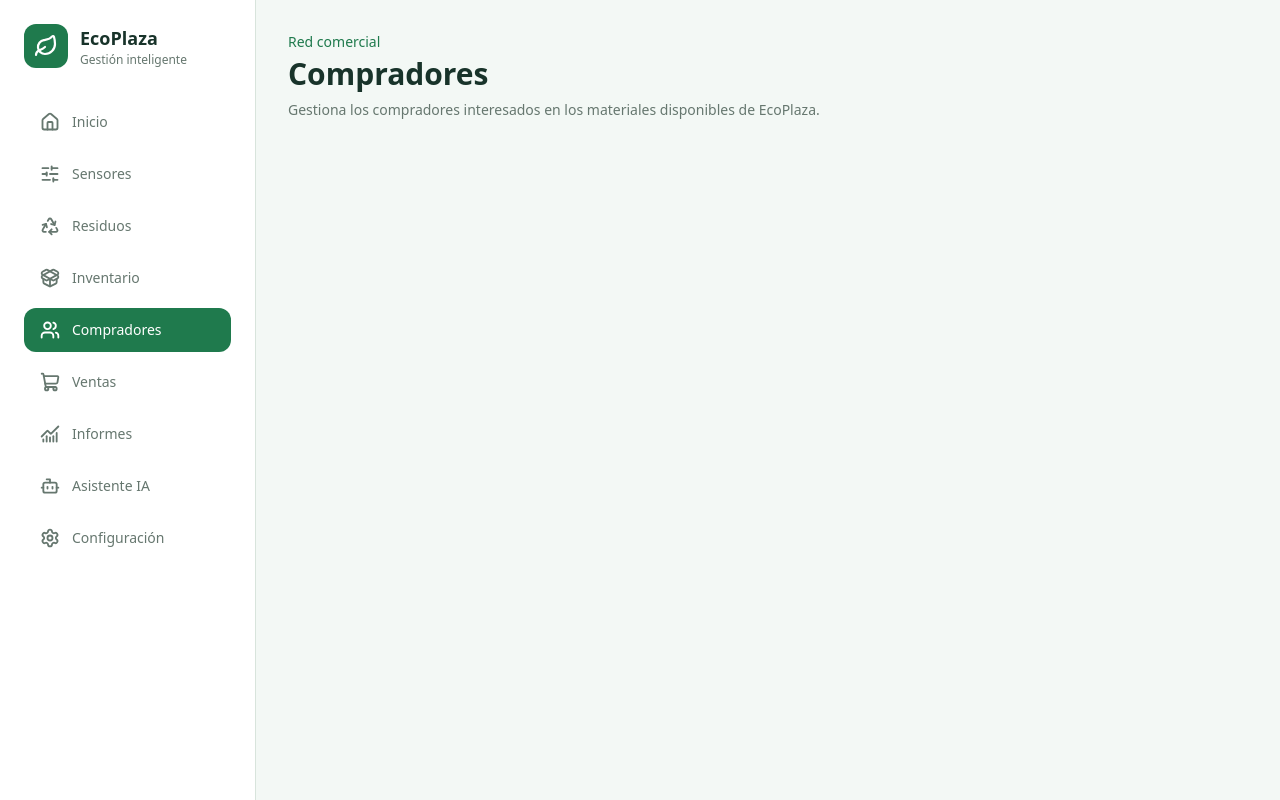
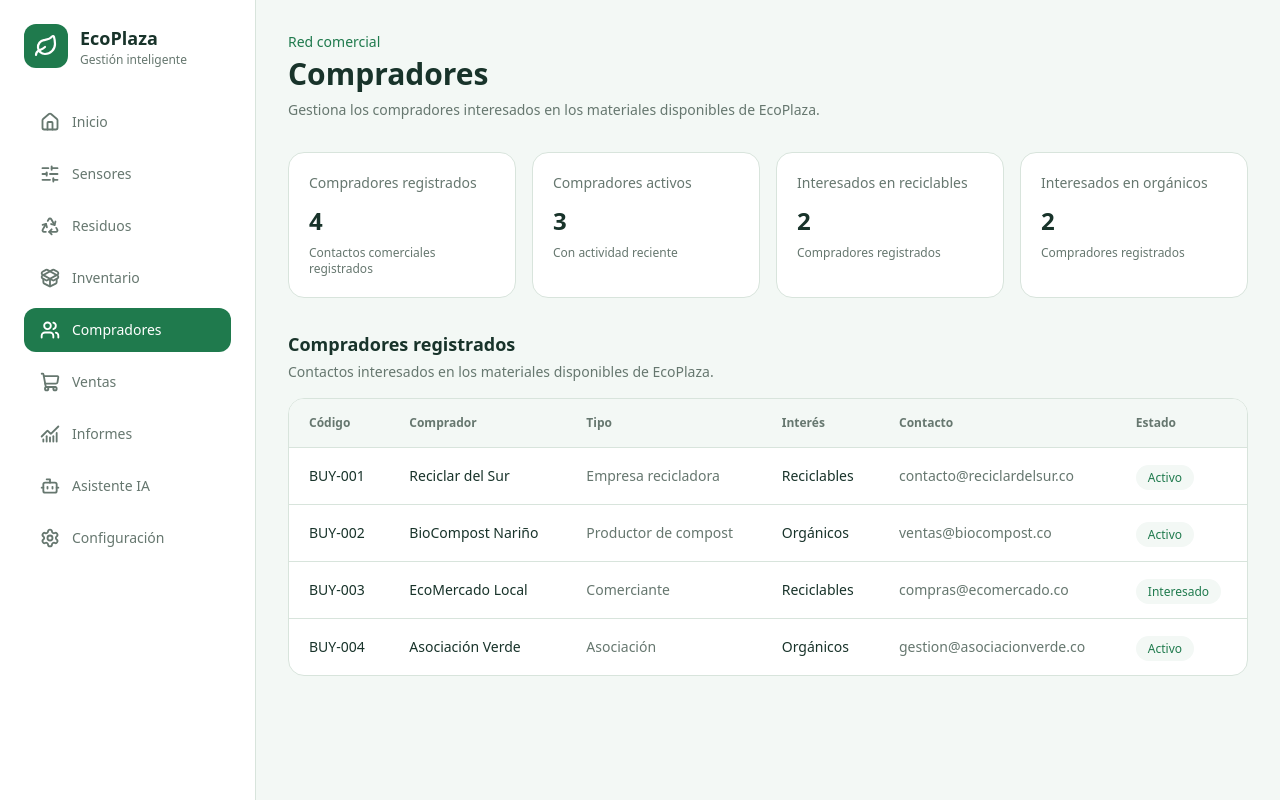
Before and after one commit to luis-sdiaz/ecoplaza-smart-waste-platform, a React (Vite) app in the folder frontend/: page /buyers in a window 1280 px wide. Built offline with nearby package versions, Linux system fonts and the light colour scheme.

Commit message:
feat(frontend): expand buyers management view

```diff
--- /dev/null
+++ b/frontend/src/components/BuyerTable.tsx
@@ -0,0 +1,82 @@
+interface Buyer {
+  id: string;
+  name: string;
+  type: string;
+  interest: string;
+  contact: string;
+  status: string;
+}
+
+interface BuyerTableProps {
+  buyers: Buyer[];
+}
+
+function BuyerTable({ buyers }: BuyerTableProps) {
+  return (
+    <div className="overflow-hidden rounded-2xl border border-ecoplaza-border bg-ecoplaza-surface">
+      <table className="w-full">
+        <thead className="bg-ecoplaza-background">
+          <tr>
+            <th className="px-5 py-4 text-left text-xs font-semibold text-ecoplaza-text-muted">
+              Código
+            </th>
+
+            <th className="px-5 py-4 text-left text-xs font-semibold text-ecoplaza-text-muted">
+              Comprador
+            </th>
+
+            <th className="px-5 py-4 text-left text-xs font-semibold text-ecoplaza-text-muted">
+              Tipo
+            </th>
+
+            <th className="px-5 py-4 text-left text-xs font-semibold text-ecoplaza-text-muted">
+              Interés
+            </th>
+
+            <th className="px-5 py-4 text-left text-xs font-semibold text-ecoplaza-text-muted">
+              Contacto
+            </th>
+
+            <th className="px-5 py-4 text-left text-xs font-semibold text-ecoplaza-text-muted">
+              Estado
+            </th>
+          </tr>
+        </thead>
+
+        <tbody>
+          {buyers.map((buyer) => (
+            <tr key={buyer.id} className="border-t border-ecoplaza-border">
+              <td className="px-5 py-4 text-sm font-medium text-ecoplaza-text">
+                {buyer.id}
+              </td>
+
+              <td className="px-5 py-4 text-sm text-ecoplaza-text">
+                {buyer.name}
+              </td>
+
+              <td className="px-5 py-4 text-sm text-ecoplaza-text-muted">
+                {buyer.type}
+              </td>
+
+              <td className="px-5 py-4 text-sm text-ecoplaza-text">
+                {buyer.interest}
+              </td>
+
+              <td className="px-5 py-4 text-sm text-ecoplaza-text-muted">
+                {buyer.contact}
+              </td>
+
+              <td className="px-5 py-4">
+                <span className="rounded-full bg-ecoplaza-background px-3 py-1 text-xs font-medium text-ecoplaza-primary">
+                  {buyer.status}
+                </span>
+              </td>
+            </tr>
+          ))}
+        </tbody>
+      </table>
+    </div>
+  );
+}
+
+export default BuyerTable;
--- a/frontend/src/pages/BuyersPage.tsx
+++ b/frontend/src/pages/BuyersPage.tsx
@@ -1,5 +1,41 @@
+import MetricCard from "../components/MetricCard";
 import PageHeader from "../components/PageHeader";
+import BuyerTable from "../components/BuyerTable";
 
+const buyers = [
+  {
+    id: "BUY-001",
+    name: "Reciclar del Sur",
+    type: "Empresa recicladora",
+    interest: "Reciclables",
+    contact: "contacto@reciclardelsur.co",
+    status: "Activo",
+  },
+  {
+    id: "BUY-002",
+    name: "BioCompost Nariño",
+    type: "Productor de compost",
+    interest: "Orgánicos",
+    contact: "ventas@biocompost.co",
+    status: "Activo",
+  },
+  {
+    id: "BUY-003",
+    name: "EcoMercado Local",
+    type: "Comerciante",
+    interest: "Reciclables",
+    contact: "compras@ecomercado.co",
+    status: "Interesado",
+  },
+  {
+    id: "BUY-004",
+    name: "Asociación Verde",
+    type: "Asociación",
+    interest: "Orgánicos",
+    contact: "gestion@asociacionverde.co",
+    status: "Activo",
+  },
+];
 function BuyersPage() {
   return (
     <section className="p-8">
@@ -8,6 +44,47 @@ function BuyersPage() {
         title="Compradores"
         description="Gestiona los compradores interesados en los materiales disponibles de EcoPlaza."
       />
+
+      <div className="mt-8 grid grid-cols-4 gap-4">
+        <MetricCard
+          title="Compradores registrados"
+          value="4"
+          description="Contactos comerciales registrados"
+        />
+
+        <MetricCard
+          title="Compradores activos"
+          value="3"
+          description="Con actividad reciente"
+        />
+
+        <MetricCard
+          title="Interesados en reciclables"
+          value="2"
+          description="Compradores registrados"
+        />
+
+        <MetricCard
+          title="Interesados en orgánicos"
+          value="2"
+          description="Compradores registrados"
+        />
+      </div>
+      <div className="mt-8">
+        <div>
+          <h2 className="text-lg font-semibold text-ecoplaza-text">
+            Compradores registrados
+          </h2>
+
+          <p className="mt-1 text-sm text-ecoplaza-text-muted">
+            Contactos interesados en los materiales disponibles de EcoPlaza.
+          </p>
+        </div>
+
+        <div className="mt-4">
+          <BuyerTable buyers={buyers} />
+        </div>
+      </div>
     </section>
   );
 }
```
